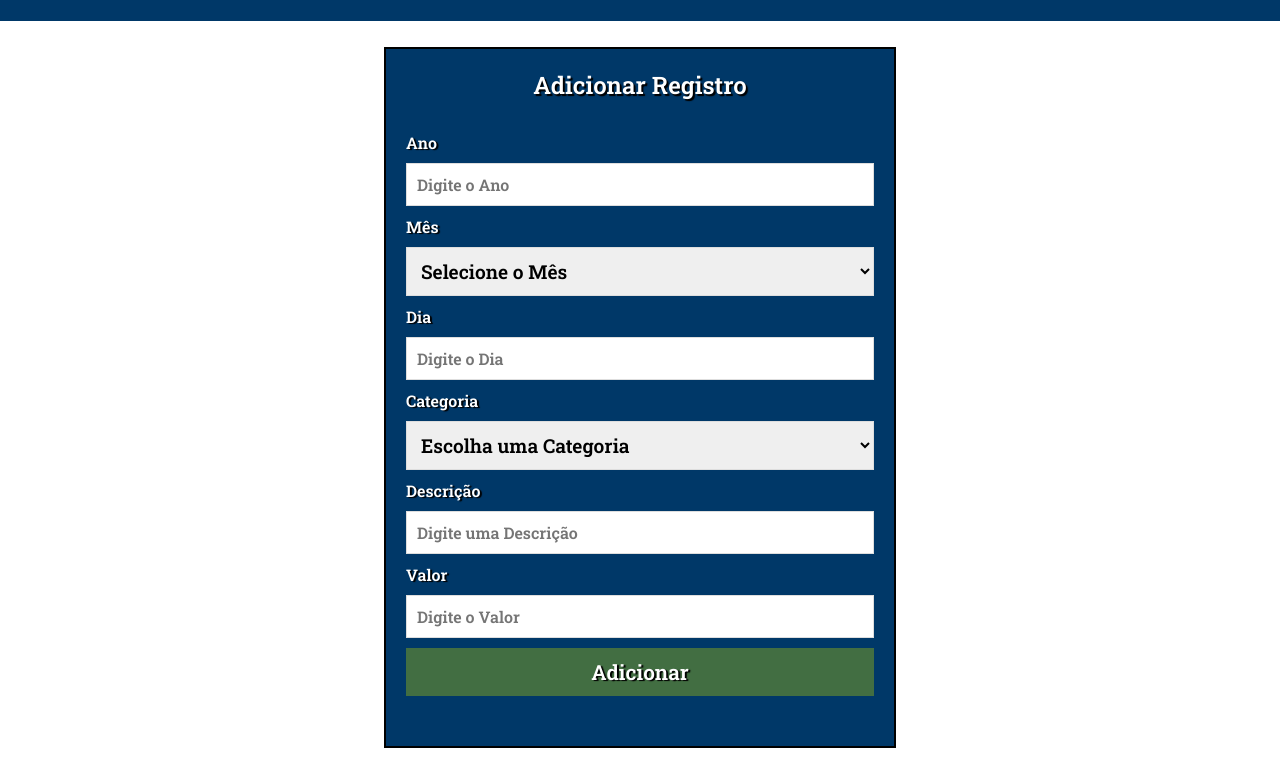
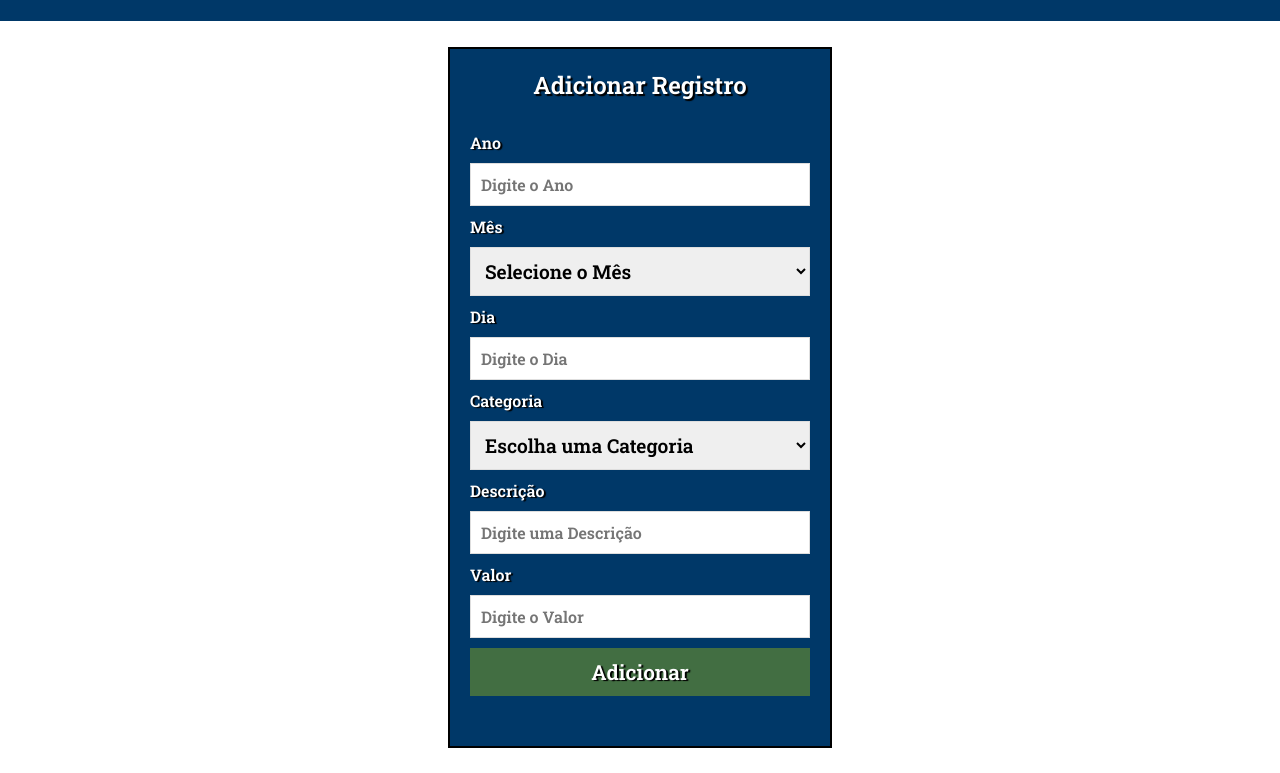
Before and after one commit to luizf-dev/App-Financas, a plain HTML site: page index.html in a window 1280 px wide. Shown: the part 75-848 px from the top of the page. Drawn offline with nearby package versions, Linux system fonts and the light colour scheme.

Commit message:
alterado width container form

```diff
--- a/assets/css/style.css
+++ b/assets/css/style.css
@@ -22,7 +22,7 @@ body{
 
 .container {
     margin: 2% auto;
-    width: 40%;
+    width: 30%;
     border: 2px solid #000;
     padding: 20px;
     height: 100vh auto;
--- a/assets/js/app.js
+++ b/assets/js/app.js
@@ -145,7 +145,6 @@ function carregarListaDespesas(){
             <td data-label="Descrição">${d.descricao}</td>
             <td data-label="Valor">${d.valor}</td>
             <td data-label="Ações">
-                <button type="button" class="btn-edit">Edd</button>
                 <button type="button" class="btn-delete">Del</button>
             </td>
         `
```
